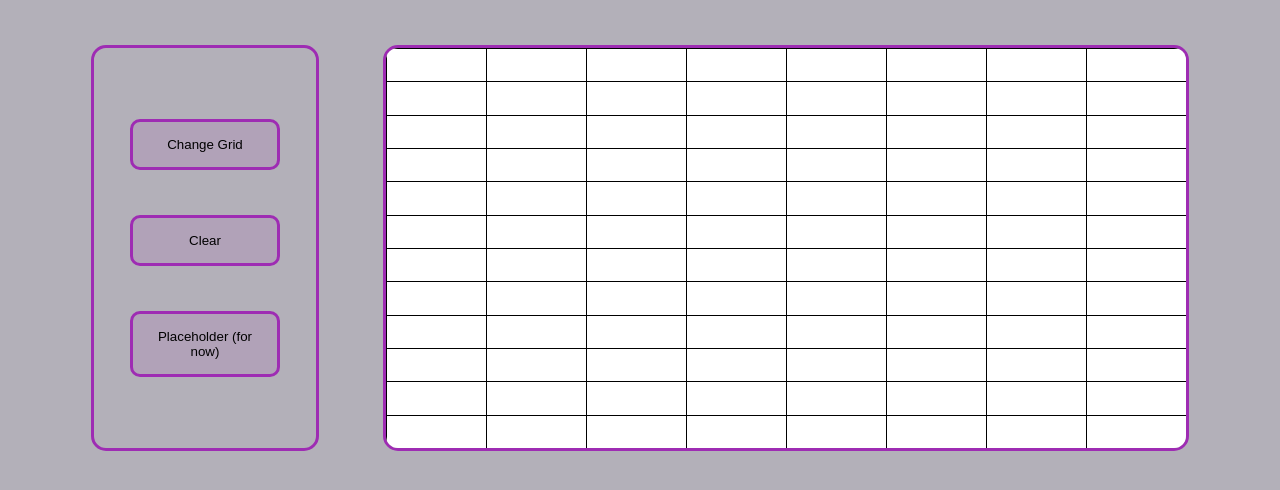
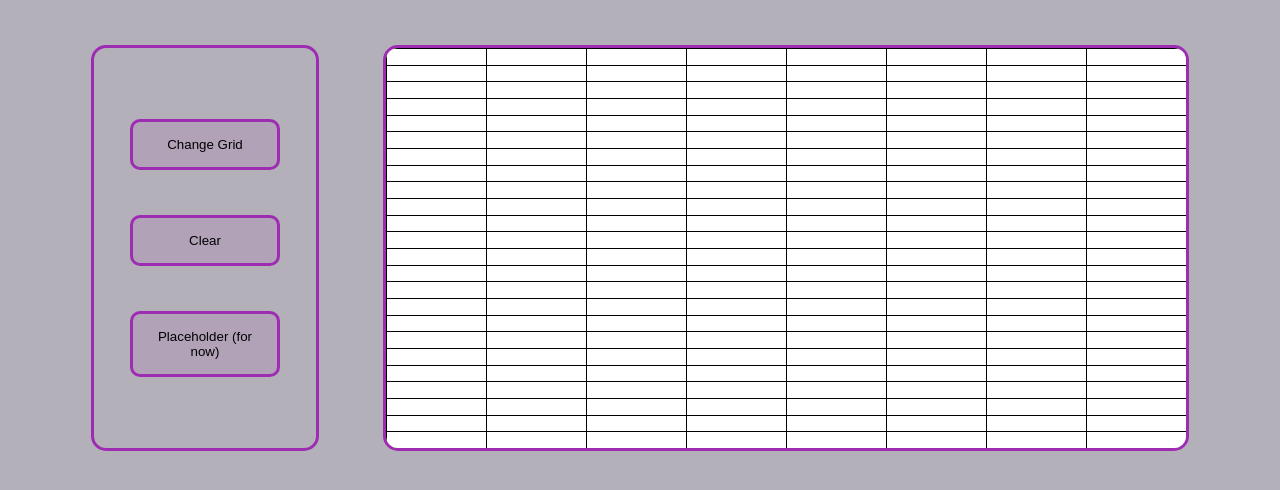
Before and after one commit to Jevinus/etch-a-sketch, a plain HTML site: page index.html in a window 1280 px wide. Shown: the part 228-718 px from the top of the page. Drawn offline with Linux system fonts and the light colour scheme; a web font is replaced by a local one.

Commit message:
Added gridcell functionality

```diff
--- a/index.html
+++ b/index.html
@@ -115,6 +115,102 @@
       <div class="grid"></div>
       <div class="grid"></div>
       <div class="grid"></div>
+      <div class="grid"></div>
+      <div class="grid"></div>
+      <div class="grid"></div>
+      <div class="grid"></div>
+      <div class="grid"></div>
+      <div class="grid"></div>
+      <div class="grid"></div>
+      <div class="grid"></div>
+      <div class="grid"></div>
+      <div class="grid"></div>
+      <div class="grid"></div>
+      <div class="grid"></div>
+      <div class="grid"></div>
+      <div class="grid"></div>
+      <div class="grid"></div>
+      <div class="grid"></div>
+      <div class="grid"></div>
+      <div class="grid"></div>
+      <div class="grid"></div>
+      <div class="grid"></div>
+      <div class="grid"></div>
+      <div class="grid"></div>
+      <div class="grid"></div>
+      <div class="grid"></div>
+      <div class="grid"></div>
+      <div class="grid"></div>
+      <div class="grid"></div>
+      <div class="grid"></div>
+      <div class="grid"></div>
+      <div class="grid"></div>
+      <div class="grid"></div>
+      <div class="grid"></div>
+      <div class="grid"></div>
+      <div class="grid"></div>
+      <div class="grid"></div>
+      <div class="grid"></div>
+      <div class="grid"></div>
+      <div class="grid"></div>
+      <div class="grid"></div>
+      <div class="grid"></div>
+      <div class="grid"></div>
+      <div class="grid"></div>
+      <div class="grid"></div>
+      <div class="grid"></div>
+      <div class="grid"></div>
+      <div class="grid"></div>
+      <div class="grid"></div>
+      <div class="grid"></div>
+      <div class="grid"></div>
+      <div class="grid"></div>
+      <div class="grid"></div>
+      <div class="grid"></div>
+      <div class="grid"></div>
+      <div class="grid"></div>
+      <div class="grid"></div>
+      <div class="grid"></div>
+      <div class="grid"></div>
+      <div class="grid"></div>
+      <div class="grid"></div>
+      <div class="grid"></div>
+      <div class="grid"></div>
+      <div class="grid"></div>
+      <div class="grid"></div>
+      <div class="grid"></div>
+      <div class="grid"></div>
+      <div class="grid"></div>
+      <div class="grid"></div>
+      <div class="grid"></div>
+      <div class="grid"></div>
+      <div class="grid"></div>
+      <div class="grid"></div>
+      <div class="grid"></div>
+      <div class="grid"></div>
+      <div class="grid"></div>
+      <div class="grid"></div>
+      <div class="grid"></div>
+      <div class="grid"></div>
+      <div class="grid"></div>
+      <div class="grid"></div>
+      <div class="grid"></div>
+      <div class="grid"></div>
+      <div class="grid"></div>
+      <div class="grid"></div>
+      <div class="grid"></div>
+      <div class="grid"></div>
+      <div class="grid"></div>
+      <div class="grid"></div>
+      <div class="grid"></div>
+      <div class="grid"></div>
+      <div class="grid"></div>
+      <div class="grid"></div>
+      <div class="grid"></div>
+      <div class="grid"></div>
+      <div class="grid"></div>
+      <div class="grid"></div>
+      <div class="grid"></div>
     </div>
 
   <div class="button_div">
--- a/script.js
+++ b/script.js
@@ -21,16 +21,7 @@ function grid() {
 let gridButton = document.getElementsByClassName('grid_selector')[0];
 gridButton.addEventListener('click', grid)
 
-// RGB value generator for grid cells
-function gridRGB() {
-  const x = Math.floor(Math.random() * 256);
-  const y = Math.floor(Math.random() * 256);
-  const z = Math.floor(Math.random() * 256);
-  let RGBcolor = "rgb(" + x + ',' + y + ',' + z + ")"
-  console.log(RGBcolor)
-}
-
-// Reset grid
+// Resets grid
 let clearButton = document.getElementsByClassName('grid_selector')[1];
 clearButton.addEventListener('click', function() {
   gridInput = 0;
@@ -38,7 +29,19 @@ clearButton.addEventListener('click', function() {
   container.innerHTML = '';
 });
 
-let gridCells = document.getElementsByClassName('grid')
-gridCells.addEventListener('click', function() {
-  gridCells.style.backgroundcolor = gridRGB();
-});
+// Color value generator for gridcells
+function gridRGB() {
+  const x = Math.floor(Math.random() * 256);
+  const y = Math.floor(Math.random() * 256);
+  const z = Math.floor(Math.random() * 256);
+  let RGBcolor = "rgb(" + x + ',' + y + ',' + z + ")"
+  return RGBcolor
+}
+
+let gridCells = document.getElementsByClassName('grid');
+
+for (let i = 0; i < gridCells.length; i++) {
+  gridCells[i].addEventListener('click', function() {
+    gridCells[i].style.backgroundColor = gridRGB();
+  });
+}
```
